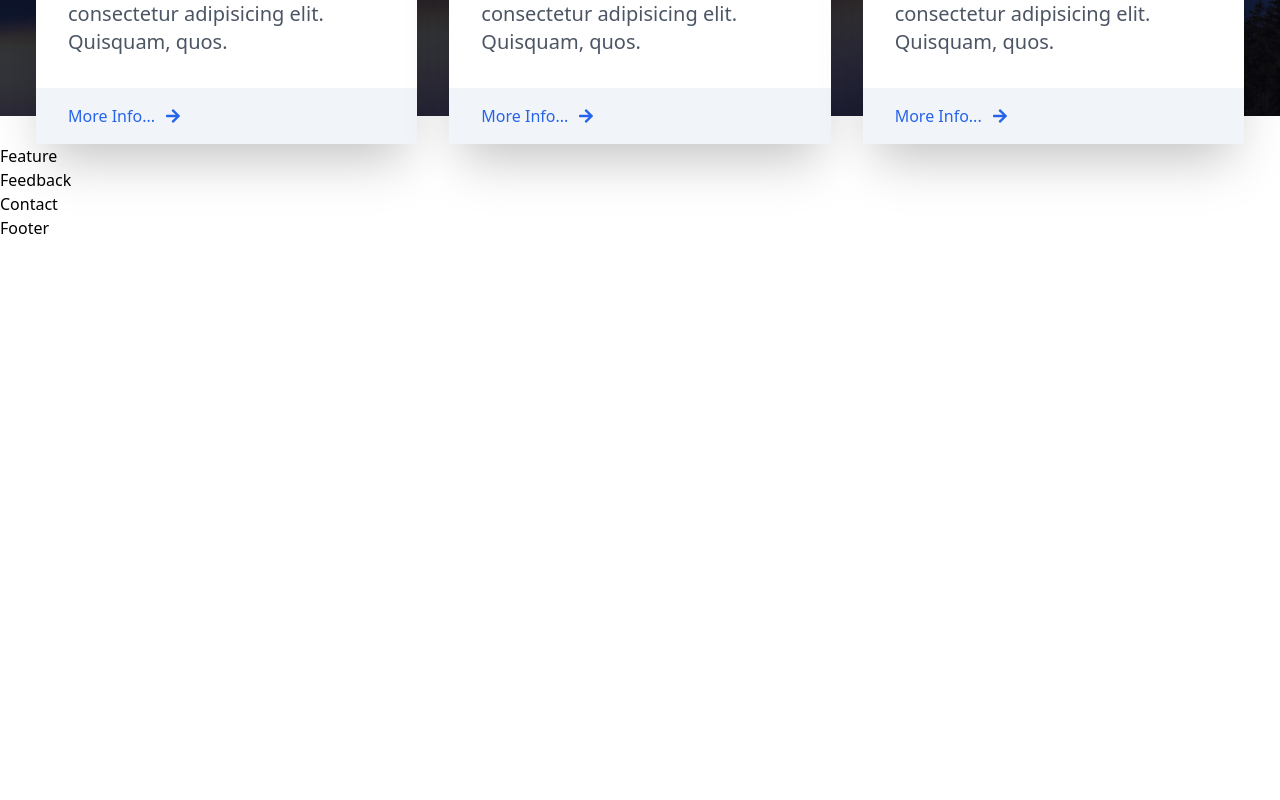
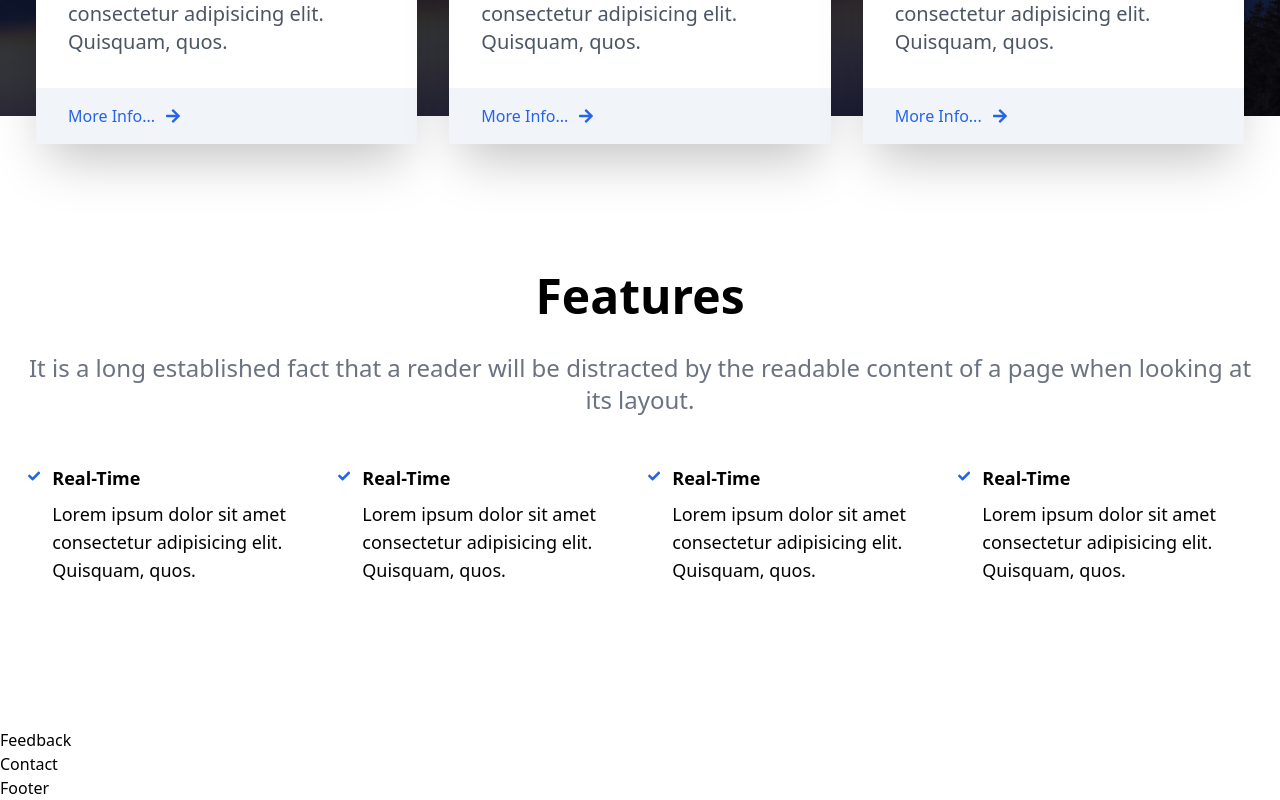
Before and after one commit to pki071120/Tailwind-Chatty-fastcampus, a React (Create React App) app: page / in a window 1280 px wide. Shown: the part 2280-3080 px from the top of the page. Before the commit the page ends 2520 px from the top, so only its background shows below. Built offline with nearby package versions, Linux system fonts and the light colour scheme.

Commit message:
Add Feature

```diff
--- a/src/components/Feature.js
+++ b/src/components/Feature.js
@@ -1,7 +1,60 @@
 import React from "react";
+import { FaCheck } from "react-icons/fa";
 
 const Feature = () => {
-	return <div>Feature</div>;
+	return (
+		<section name="feature" className="w-full my-32">
+			<div className="max-w-[1240px] mx-auto px-2">
+				<h2 className="text-5xl font-bold text-center">Features</h2>
+				<p className="py-8 text-2xl text-center text-gray-500">
+					It is a long established fact that a reader will be distracted by the
+					readable content of a page when looking at its layout.
+				</p>
+				<div className="grid gap-4 pt-4 sm:grid-cols-2 lg:grid-cols-4">
+					<div className="flex ">
+						<FaCheck className="mt-1 mr-3 text-blue-600 w-7" />
+						<div>
+							<h3 className="text-lg font-bold">Real-Time</h3>
+							<p className="pt-2 pb-4 text-lg">
+								Lorem ipsum dolor sit amet consectetur adipisicing elit.
+								Quisquam, quos.
+							</p>
+						</div>
+					</div>
+					<div className="flex ">
+						<FaCheck className="mt-1 mr-3 text-blue-600 w-7" />
+						<div>
+							<h3 className="text-lg font-bold">Real-Time</h3>
+							<p className="pt-2 pb-4 text-lg">
+								Lorem ipsum dolor sit amet consectetur adipisicing elit.
+								Quisquam, quos.
+							</p>
+						</div>
+					</div>
+					<div className="flex ">
+						<FaCheck className="mt-1 mr-3 text-blue-600 w-7" />
+						<div>
+							<h3 className="text-lg font-bold">Real-Time</h3>
+							<p className="pt-2 pb-4 text-lg">
+								Lorem ipsum dolor sit amet consectetur adipisicing elit.
+								Quisquam, quos.
+							</p>
+						</div>
+					</div>
+					<div className="flex ">
+						<FaCheck className="mt-1 mr-3 text-blue-600 w-7" />
+						<div>
+							<h3 className="text-lg font-bold">Real-Time</h3>
+							<p className="pt-2 pb-4 text-lg">
+								Lorem ipsum dolor sit amet consectetur adipisicing elit.
+								Quisquam, quos.
+							</p>
+						</div>
+					</div>
+				</div>
+			</div>
+		</section>
+	);
 };
 
 export default Feature;
```
